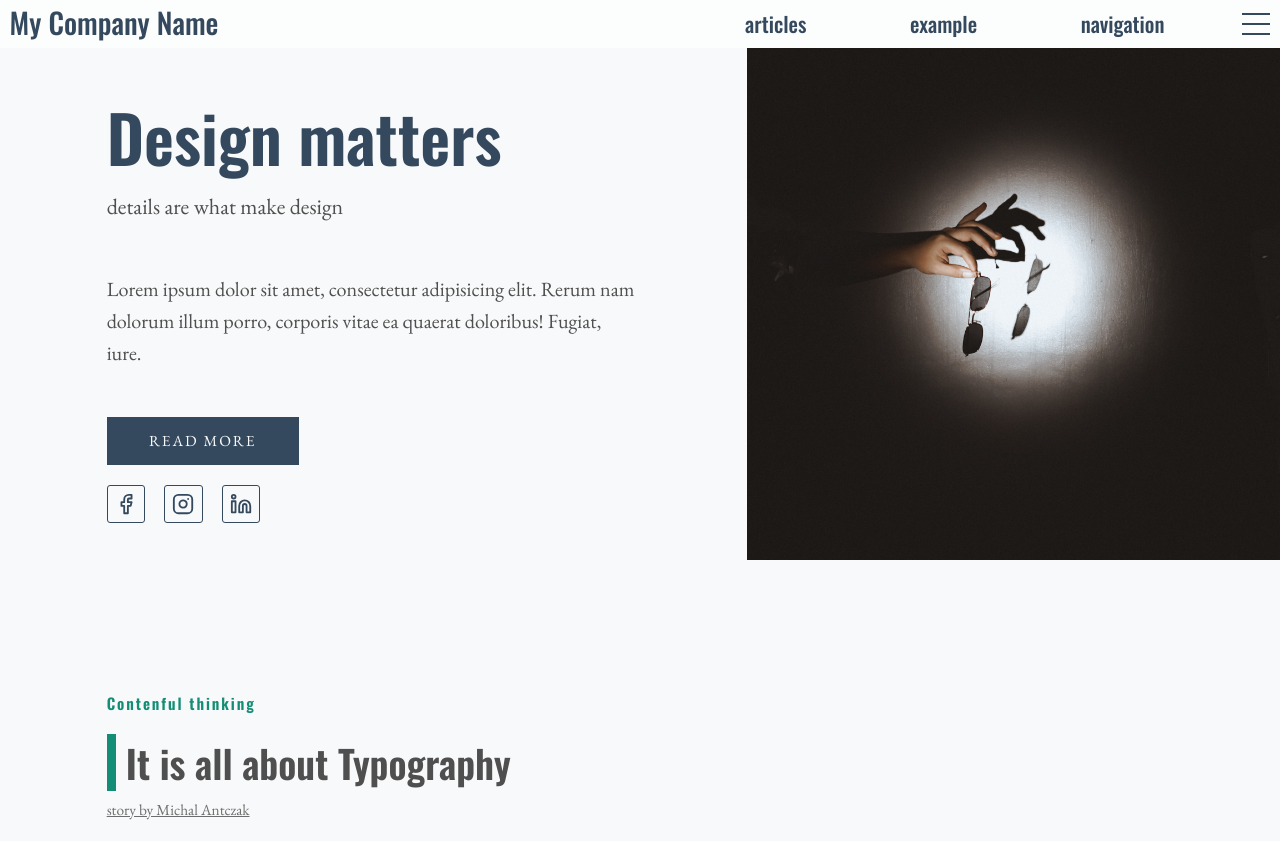
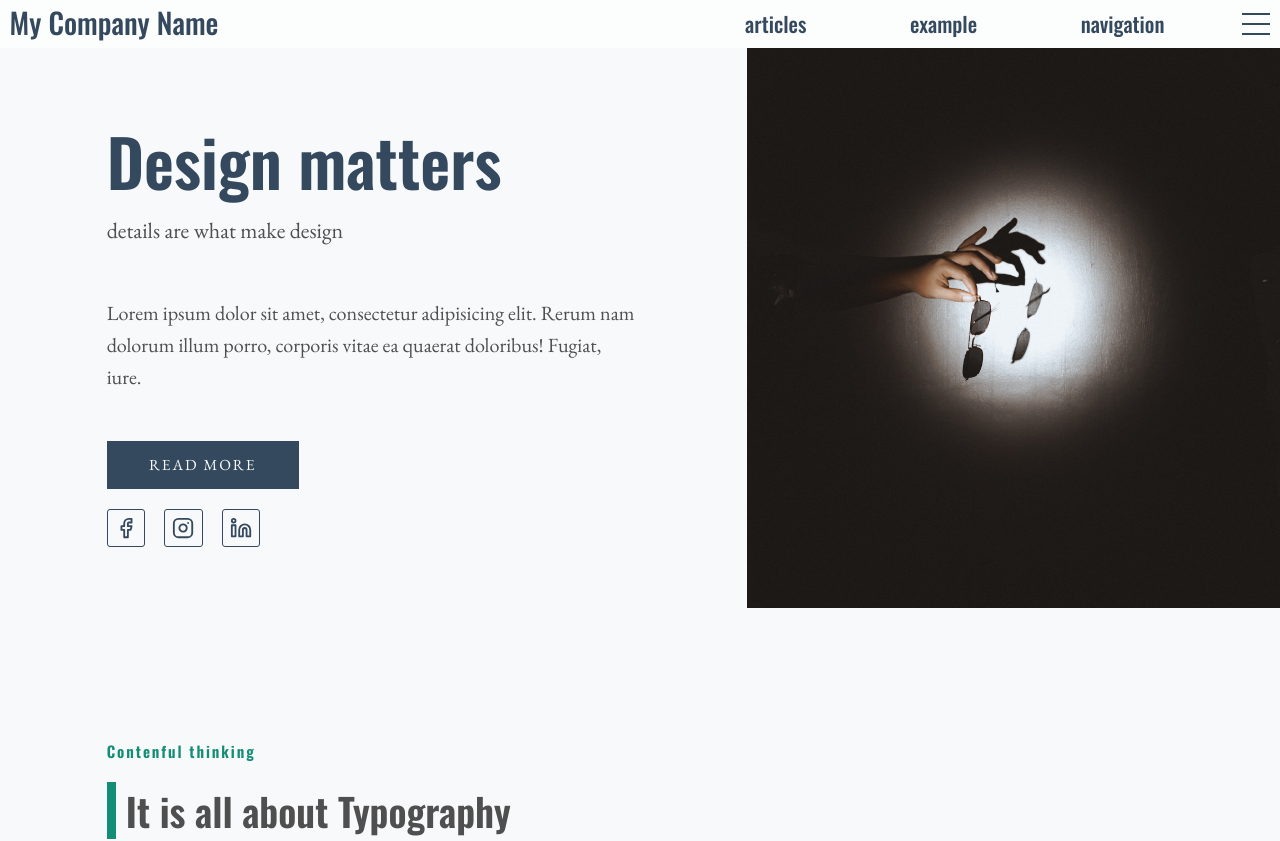
Before and after one commit to Vastlaan/showroom, a React (Create React App) app in the folder client/: page /example-1 in a window 1280 px wide. Shown: the top 841 px of the page. Built offline with nearby package versions, Linux system fonts and the light colour scheme.

Commit message:
Add padding

```diff
--- a/client/src/components/header1/index.jsx
+++ b/client/src/components/header1/index.jsx
@@ -41,6 +41,7 @@ const Container = styled.header`
 
 `
 const Content = styled.div`
+  padding: 5rem 0;
   grid-column: 2/-2;
   grid-row: 1/-1;
   display: flex;
@@ -114,7 +115,7 @@ const Image =styled.div`
 
   ${()=>respond('l',`
     grid-column: 8/-1;
-    max-height: calc(70vh - 5rem);
+    max-height: calc(70vh);
 
   `)}
 
```
